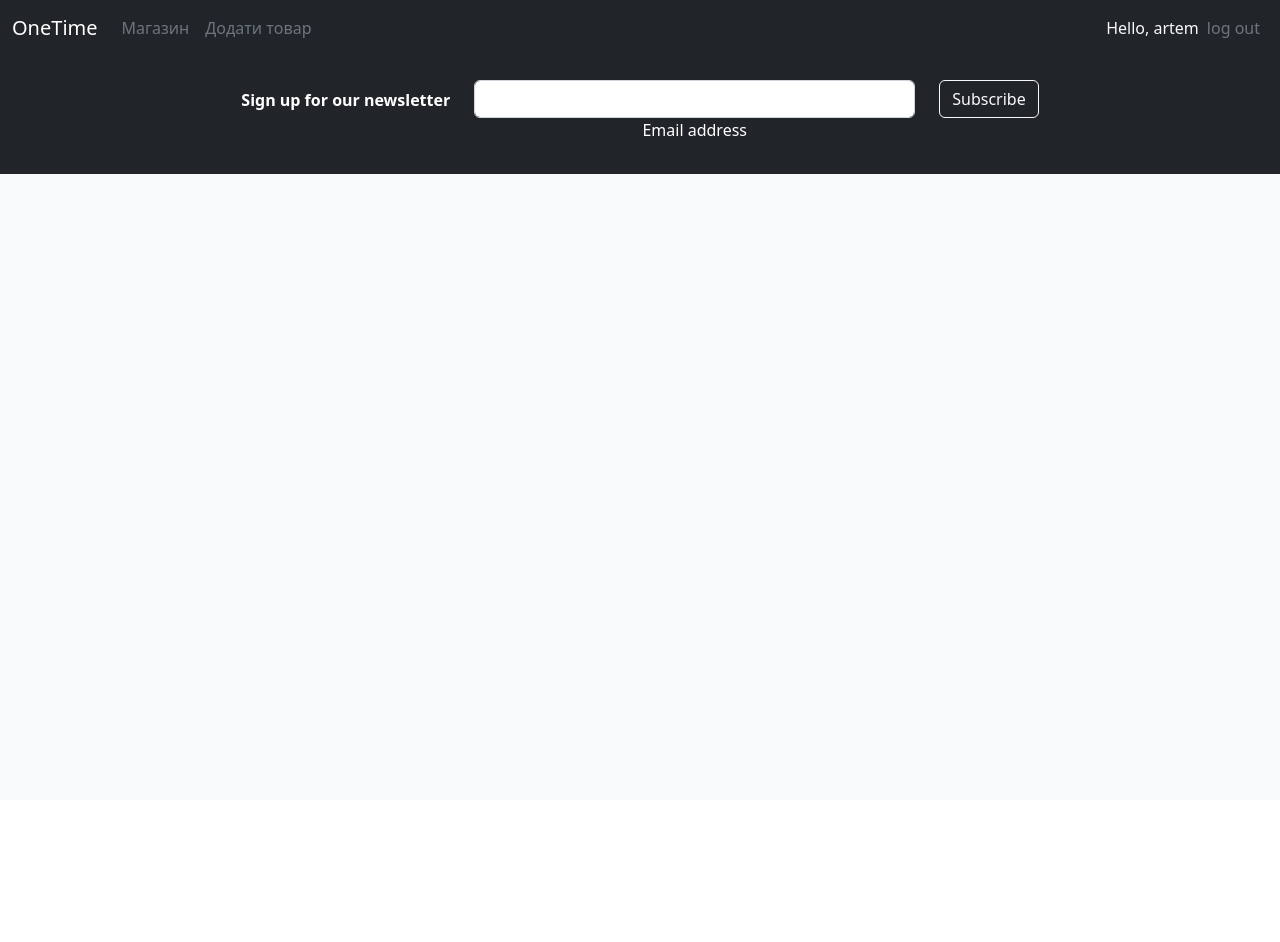
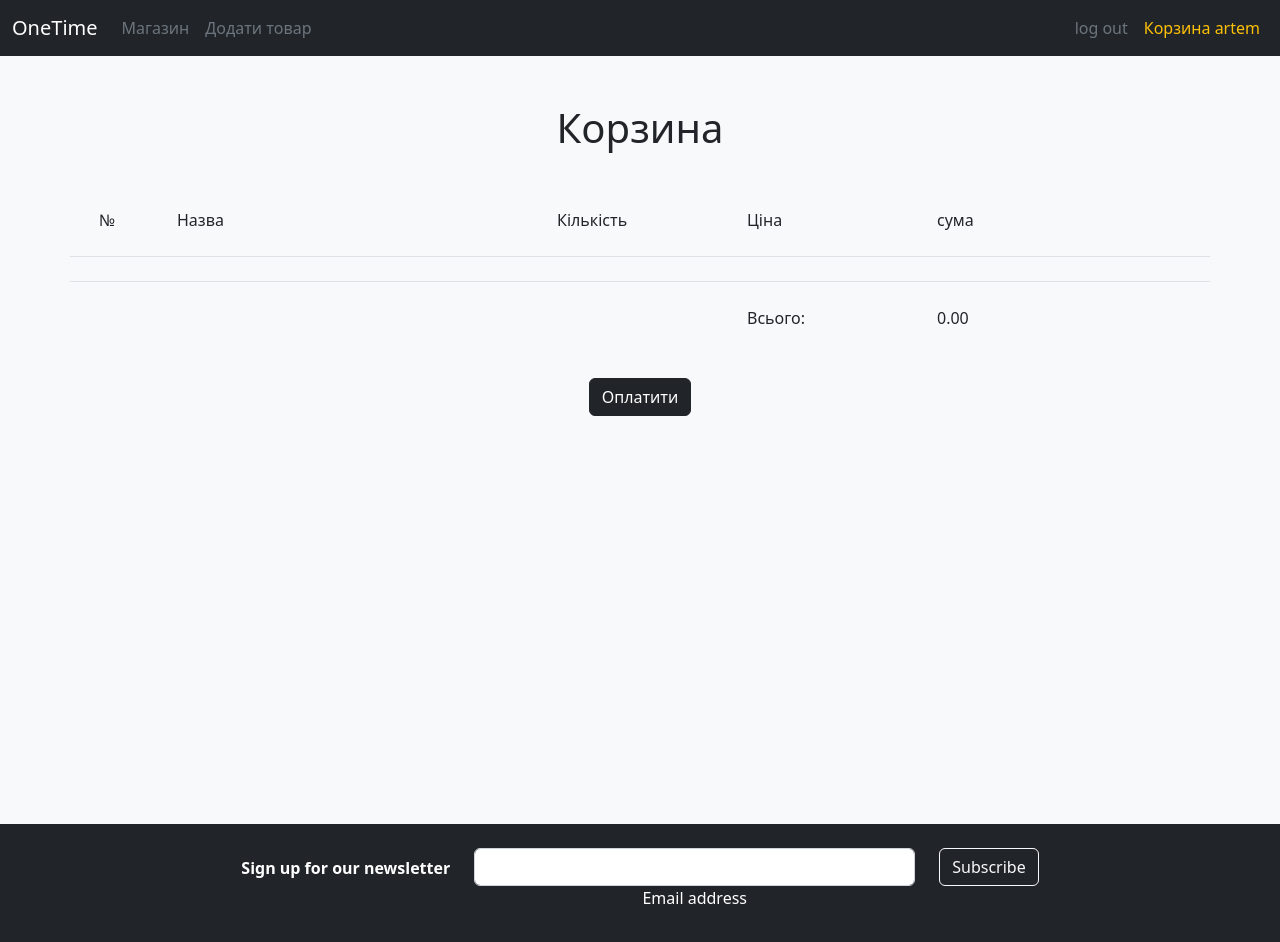
Before and after one commit to qiqa1212/dj-store-ometie, a Django app: page /shop/cart_view/ in a window 1280 px wide. Before the commit the page ends 174 px from the top, so only its background shows below. Run offline with Django 4.2, Linux system fonts and the light colour scheme; a user stored in the database is signed in; data comes from the database, SQL or seed files in the repository; both versions use the stored data as it was after the commit; some libraries are stand-ins or nearby versions.

Commit message:
всё работает, сделал основную часть

```diff
--- a/shop/scraping.py
+++ b/shop/scraping.py
@@ -54,7 +54,7 @@ def scraping():
                 name = block.select_one('.text-dark').get_text(strip=True)
                 data['name'] = name
 
-                image_url = URL_SCRAPING_DOMAIN + block.select_one('img')['src']
+                image_url = block.select_one('img')['src']
                 data['image_url'] = image_url
 
                 price_raw = block.select_one('.price').text.strip().split()[0]
--- a/shop/urls.py
+++ b/shop/urls.py
@@ -8,7 +8,10 @@ app_name = 'shop'
 urlpatterns = [
 
     path('fill-database/', views.fill_database, name='fill_database'),
-    path('', TemplateView.as_view(template_name='shop/shop.html'), name='shop'),
-    path('cart_view/',  TemplateView.as_view(template_name='shop/cart.html'), name='cart_view'),
-    path('detail/<int:pk>/',  TemplateView.as_view(template_name='shop/shop-details.html'), name='shop_detail')
+    path('', views.ProductsListView.as_view(), name='shop'),
+    path('cart_view/',  views.cart_view, name='cart_view'),
+    path('add-item-to-cart/<int:pk>', views.add_item_to_cart, name='add_item_to_cart'),
+    path('delete_item/<int:pk>', views.CartDeleteItem.as_view(), name='cart_delete_item'),
+    path('make-order/', views.make_order, name='make_order'),
+
 ]
--- a/shop/views.py
+++ b/shop/views.py
@@ -1,5 +1,13 @@
-from django.shortcuts import render
+from django.shortcuts import get_object_or_404, redirect, render
+from django.urls import reverse_lazy
+from django.contrib.auth.decorators import login_required
+from django.utils.decorators import method_decorator
+
+from shop.forms import AddQuantityForm
 from .scraping import scraping, ScrapingError
+from django.views.generic import ListView, DeleteView
+from .models import Order, OrderItem, Product
+
 # Create your views here.
 
 def fill_database(request):
@@ -11,3 +19,58 @@ def fill_database(request):
             return render(request, "shop/fill_products.html", {"message" : str(err)})
 
     return render(request, "shop/fill_products.html", {"message" : None})
+
+
+class ProductsListView(ListView):
+    model = Product
+    template_name = 'shop/shop.html'
+
+@login_required(login_url=reverse_lazy('login'))
+def add_item_to_cart(request, pk):
+    if request.method == 'POST':
+        quantity_form = AddQuantityForm(request.POST)
+        if quantity_form.is_valid():
+            quantity = quantity_form.cleaned_data['quantity']
+            if quantity:
+                cart = Order.get_cart(request.user)
+                # product = Product.objects.get(pk=pk)
+                product = get_object_or_404(Product, pk=pk)
+                cart.orderitem_set.create(product=product,
+                                          quantity=quantity,
+                                          price=product.price)
+                cart.save()
+                return redirect('shop:cart_view')
+        else:
+            pass
+    return redirect('shop:shop')
+
+
+@login_required(login_url=reverse_lazy('login'))
+def cart_view(request):
+    cart = Order.get_cart(request.user)
+    items = cart.orderitem_set.all()
+    context = {
+        'cart': cart,
+        'items': items,
+    }
+    return render(request, 'shop/cart.html', context)
+
+
+@method_decorator(login_required, name='dispatch')
+class CartDeleteItem(DeleteView):
+    model = OrderItem
+    template_name = 'shop/cart.html'
+    success_url = reverse_lazy('shop:cart_view')
+
+    # Проверка доступа
+    def get_queryset(self):
+        qs = super().get_queryset()
+        qs.filter(order__user=self.request.user)
+        return qs
+
+
+@login_required(login_url=reverse_lazy('login'))
+def make_order(request):
+    cart = Order.get_cart(request.user)
+    cart.make_order()
+    return redirect('shop:shop')
--- a/templates/auth/login.html
+++ b/templates/auth/login.html
@@ -24,7 +24,7 @@ Login OneTime
 
                 <div class="pt-3 d-flex flex-row-reverse">
                     <button type="submit" class="btn btn-dark">log in</button>
-                    <input type="hidden" name="next" value="{% url 'shop:index' %}">
+                    <input type="hidden" name="next" value="{% url 'index' %}">
                 </div>
 
             </div>
--- a/templates/auth/register.html
+++ b/templates/auth/register.html
@@ -17,7 +17,7 @@ Register OneTime
                 {{ form|crispy }}
                 <div class="pt-3 d-flex flex-row-reverse">
                     <button   class="btn btn-dark " name="submit">register</button>
-                    <input type="hidden" name="next" value="{% url 'shop:index' %}" />
+                    <input type="hidden" name="next" value="{% url 'index' %}" />
                 </div>
 
             </div>
--- a/templates/shop/base.html
+++ b/templates/shop/base.html
@@ -28,7 +28,7 @@
                 <div class="collapse navbar-collapse" id="navbarSupportedContent">
                   <ul class="navbar-nav me-auto mb-2 mb-lg-0">
                     <li class="nav-item">
-                      <a class="nav-link text-muted" href="{% url 'index' %}">Магазин</a>
+                      <a class="nav-link text-muted" href="{% url 'shop:shop' %}">Магазин</a>
                     </li>
                     {% if user.is_staff   %}
                       <li class="nav-item">
@@ -40,9 +40,11 @@
                   <div class="d-flex ms-auto">
                     <ul class="navbar-nav">
                     {% if user.is_authenticated %}
-                        <span class="navbar-text text-light">Hello, {{ user.username }}</span>
                           <li class="nav-item">
                               <a class="nav-link text-muted" href="{% url 'auth:logout' %}">log out</a>
+                          </li>
+                          <li class="nav-item">
+                            <a class="nav-link text-warning" href="{% url 'shop:cart_view' %}">Корзина {{ user.username }}</a>
                           </li>
                       {% else %}
                           <li class="nav-item">
--- a/templates/shop/cart.html
+++ b/templates/shop/cart.html
@@ -5,5 +5,72 @@ Cart
 {% endblock title %}
 
 {% block content %}
+<div class="container" style="min-height: 48em;;">
+    <div class="text-center py-5">
+        <h1>Корзина</h1>
+    </div>
+    <div class="row border-bottom pb-4">
+        <div class="col-12 col-md-1 item">
+            &nbsp;&nbsp;&nbsp; №
+        </div>
+        <div class="col-12 col-md-4 item">
+            Назва
+        </div>
+        <div class="col-12 col-md-2 item">
+            Кількість
+        </div>
+        <div class="col-12 col-md-2 item">
+            Ціна
+        </div>
+        <div class="col-12 col-md-2 item">
+            сума
+        </div>
+        <div class="col-12 col-md-1 item">
+        </div>
+    </div>
+    <div class=""></div>
+    {% for item in items %}
+    <div class="row pt-4">
+        <div class="col-12 col-md-1 item">
+            &nbsp;&nbsp;&nbsp;{{ forloop.counter }}
+        </div>
+        <div class="col-12 col-md-4 item">
+            {{ item.product }}
+        </div>
+        <div class="col-12 col-md-2 item">
+            {{ item.quantity }}
+        </div>
+        <div class="col-12 col-md-2 item">
+            {{ item.price }}
+        </div>
+        <div class="col-12 col-md-2 item">
+            {{ item.amount }}
+        </div>
+        <div class="col-12 col-md-1 item">
+            <form method="post" action="{% url 'shop:cart_delete_item' item.pk %}">
+                {% csrf_token %}
+                <button type="submit" class="btn btn-dark">delete</button>
+            </form>
+        </div>
+    </div>
 
+{% endfor %}
+
+    <div class="row border-top mt-4 ">
+        <div class="col-12 col-md-7 item mt-4">
+        </div>
+        <div class="col-12 col-md-2 item mt-4">
+            Всього:
+        </div>
+        <div class="col-12 col-md-2 item mt-4">
+            {{ cart.amount }}
+        </div>
+    </div>
+    <div class="pt-5 text-center">
+        <a class="btn btn-dark " href="{% url 'shop:make_order' %}">
+            Оплатити
+        </a>
+    </div>
+    <br><br><br><br><br>
+</div>
 {% endblock content %}
```
Also changed, not shown: shop/forms.py (added, +9 -0 lines), templates/shop/shop-details.html (deleted, +0 -9 lines), templates/shop/shop.html (+47 -1 lines), db.sqlite3, static/img/not_f.png (added).
